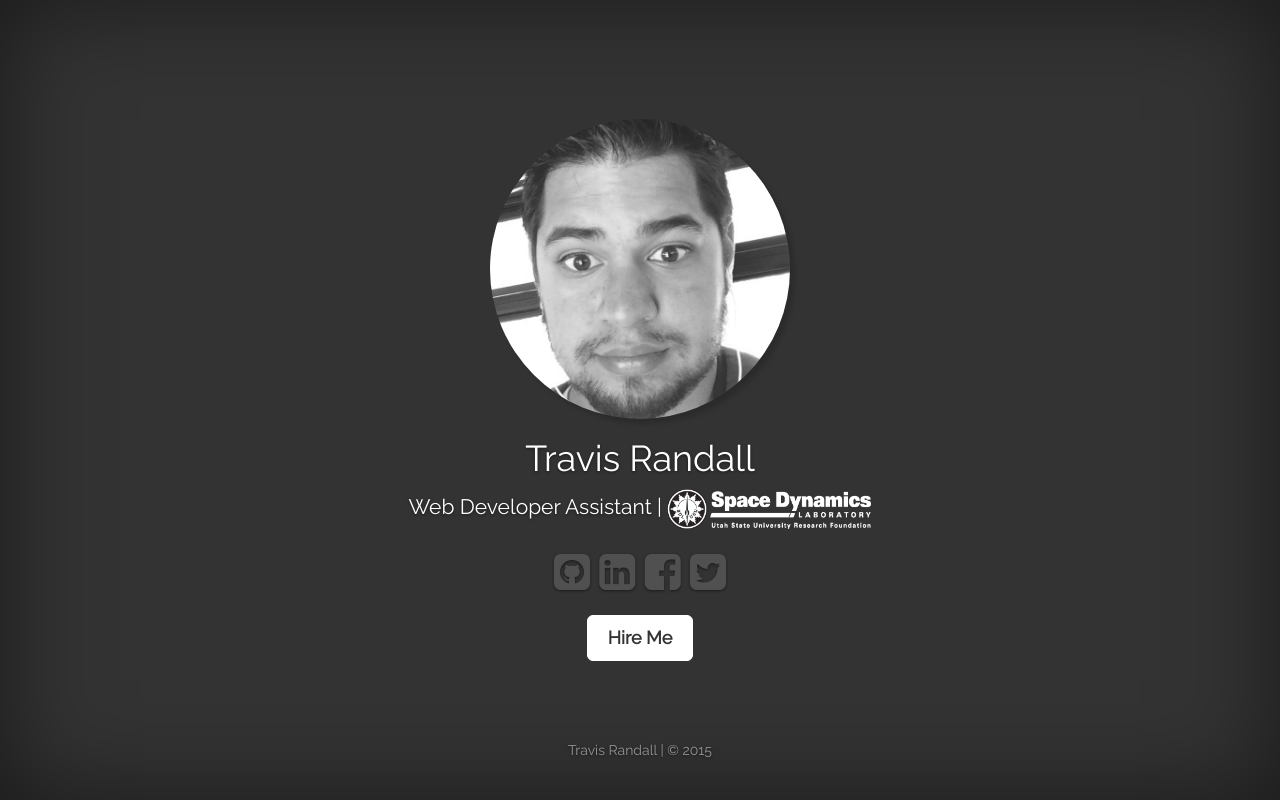
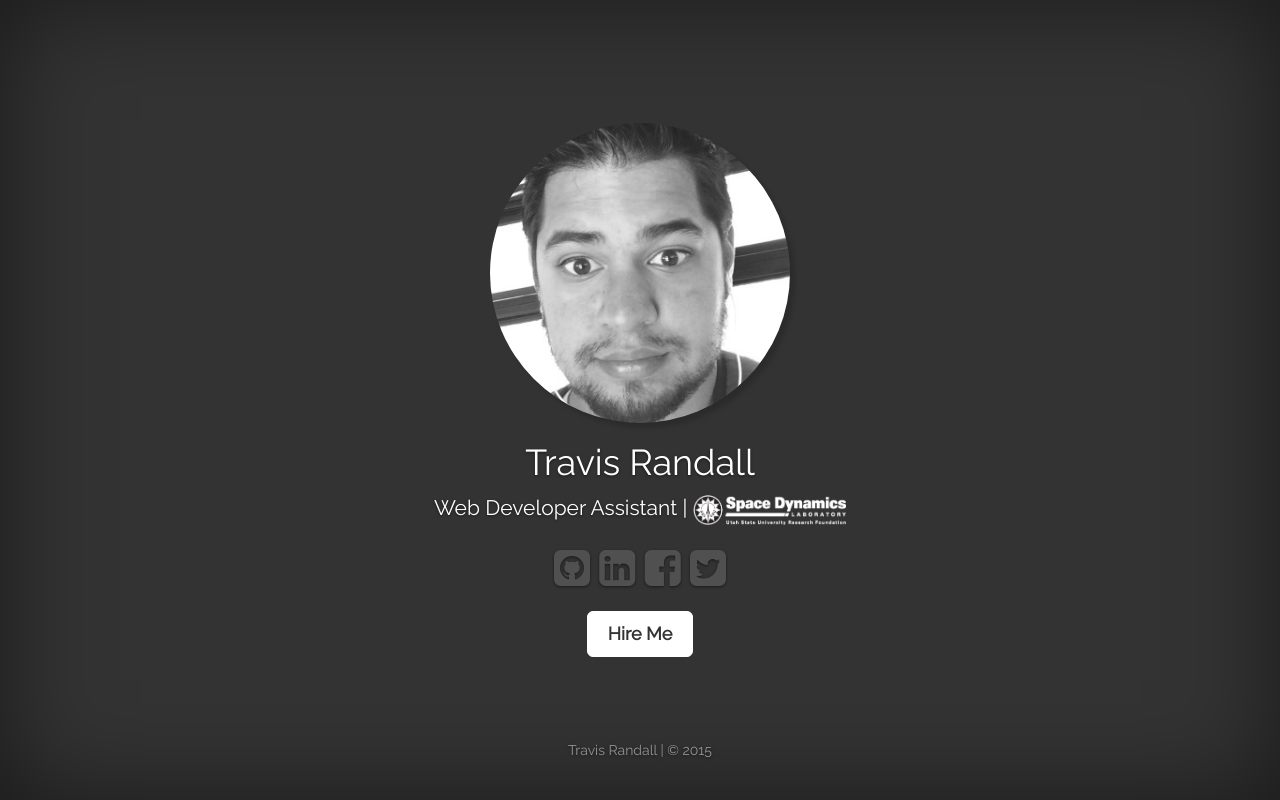
Before and after one commit to travis-randall/travisrandall.io, a plain HTML site: page index.html in a window 1280 px wide. Drawn offline with nearby package versions, Linux system fonts and the light colour scheme.

Commit message:
made sdl logo smaller

```diff
--- a/cover.css
+++ b/cover.css
@@ -36,7 +36,7 @@ body {
 
 /* sdl-logo*/
 #sdl-logo {
-  height: 40px;
+  height: 30px;
   shape: auto;
 }
 
```
